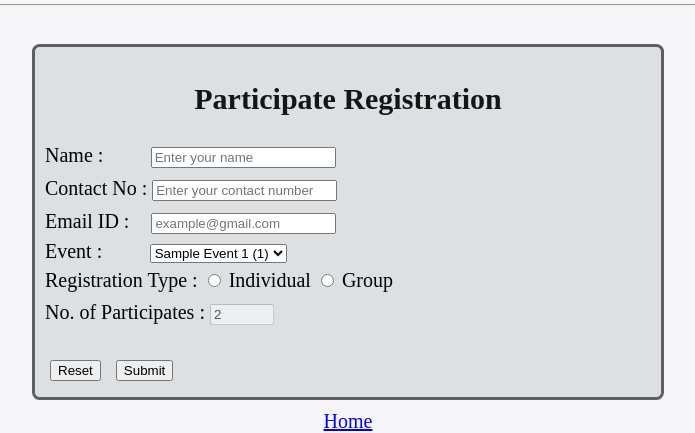
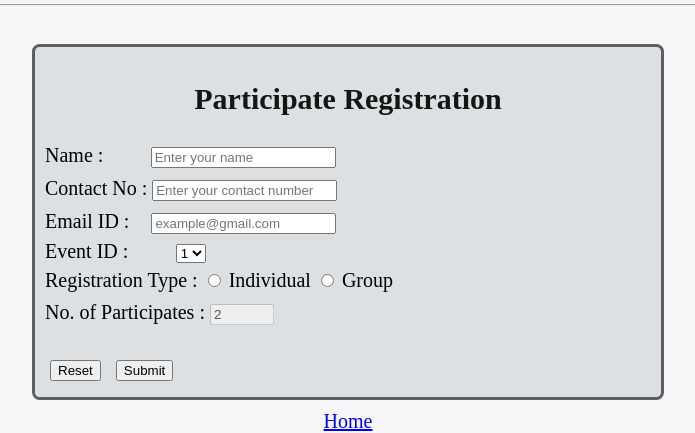
Before and after one commit to Ronak-Jethava/woc3.0-eventmanager-Ronak_Jethava, a Django app: page /participateRegistration in a window 1280 px wide. Shown: the part 464-897 px from the top of the page, without its empty margins (292-987 px from the left). Run offline with Django 3.2, Linux system fonts and the light colour scheme; data comes from the database, SQL or seed files in the repository; both versions use the stored data as it was after the commit.

Commit message:
Last commit for Event and Participate egistration

```diff
--- a/Event_manager_app/participate/views.py
+++ b/Event_manager_app/participate/views.py
@@ -22,21 +22,18 @@ def form(request):
         contact = request.POST.get('contact')
         if(len(contact) == 10):
             contact = '+91'+contact
-        event= request.POST.get('event')
-        lst = list(event.split(' '))
-        event_name = lst[0]
-        event_id = lst[1][1:-1]
+        event_id= request.POST.get('event_id')
 
         event_details = Event.objects.get(id__exact=event_id)
-        isRegistered = Participate.objects.filter(contact__exact=contact, email__exact=email, event__exact=event)
+        isRegistered = Participate.objects.filter(contact__exact=contact, email__exact=email, event__exact=event_details.name)
 
         if not isRegistered:
             if request.POST.get('isGroup') == '1':
-                data = Participate(name=name, event=event_name, contact=contact, email=email, no_of_people='1')
+                data = Participate(name=name, event=event_details.name, contact=contact, email=email, no_of_people='1')
                 data.save()
             else :
                 no_of_people = request.POST.get('no_of_people')
-                data = Participate(name=name, event=event_name, contact=contact, email=email, no_of_people=no_of_people)
+                data = Participate(name=name, event=event_details.name, contact=contact, email=email, no_of_people=no_of_people)
                 data.save()
 
             subject = "Registration successful"
--- a/Event_manager_app/templates/participate_form.html
+++ b/Event_manager_app/templates/participate_form.html
@@ -1,29 +1,29 @@
 <!DOCTYPE html>
 <!-- my html code starts here -->
 <html lang="en">
+
 <head>
     <meta charset="UTF-8">
     <meta name="viewport" content="width=device-width, initial-scale=1.0">
     <title> Participate Registration </title>
     {% load static %}
     <link rel="stylesheet" href="{% static 'participate_form.css' %}">
-    {% comment %} <style>
+    <style>
         * {
             box-sizing: border-box;
         }
 
-/* Style the list (remove margins and bullets, etc) */
         ul {
             list-style-type: none;
             padding: 0;
             margin: 0;
         }
 
-/* Style the list items */
         ul li {
             border: 1px solid #ddd;
-        margin-top: -1px; /* Prevent double borders */
-        background-color: #f6f6f6;
+            margin-top: -1px;
+            /* Prevent double borders */
+            background-color: #b8ccca;
             padding: 12px;
             text-decoration: none;
             font-size: 18px;
@@ -32,12 +32,10 @@
             position: relative;
         }
 
-/* Add a light grey background color on hover */
         ul li:hover {
-        background-color: #eee;
+            background-color: #b8cccab7;
         }
 
-/* Style the close button (span) */
         .close {
             cursor: pointer;
             position: absolute;
@@ -47,33 +45,40 @@
             transform: translate(0%, -50%);
         }
 
-    .close:hover {background: #bbb;}
-    </style> {% endcomment %}
+        .close:hover {
+            background: #bbb;
+        }
+    </style>
 
     <script>
 
-    function Enable_it(Id){
+        function Enable_it(Id) {
             document.getElementById(Id).disabled = false;
         }
 
-    function disable_it(){
+        function disable_it() {
             document.getElementById("people").disabled = true;
         }
 
-    function remove_it(){
+        function remove_it() {
             var closebtns = document.getElementsByClassName("close");
             var i;
 
             /* Loop through the elements, and hide the parent, when clicked on */
             for (i = 0; i < closebtns.length; i++) {
-        closebtns[i].addEventListener("click", function() {
+                closebtns[i].addEventListener("click", function () {
                     this.parentElement.style.display = 'none';
                 });
             }
         }
+
+        $('form').each(function () {
+            this.reset();
+        });
     </script>
 
 </head>
+
 <body>
 
     <hr>
@@ -89,11 +94,11 @@
     {% if up_events %}
     {% for event in up_events %}
     <div style="text-indent:4cm"> <b> {{event.name}} </b></div>
-        <div style="text-indent:4cm"> <b> Event ID :  </b> {{event.id}}<br><br></div>
+    <div style="text-indent:4cm"> <b> Event ID : </b> {{event.id}}<br><br></div>
     <div style="text-indent:4cm"> <b> Description </b> : {{event.desc}} <br><br></div>
-        <div style="text-indent:4cm"> <b> Begin </b>       : {{event.start_date}} at {{event.start_time}} <br></div>
-        <div style="text-indent:4cm"> <b> Conclude </b>   : {{event.end_date}} at {{event.end_time}} <br></div>
-        <div style="text-indent:4cm"> <b> Registration Ends </b>   : {{event.last_date}} at {{event.last_time}} <br></div>
+    <div style="text-indent:4cm"> <b> Begin </b> : {{event.start_date}} at {{event.start_time}} <br></div>
+    <div style="text-indent:4cm"> <b> Conclude </b> : {{event.end_date}} at {{event.end_time}} <br></div>
+    <div style="text-indent:4cm"> <b> Registration Ends </b> : {{event.last_date}} at {{event.last_time}} <br></div>
     <div style="text-indent:4cm"> <b> Venue </b> : {{event.location}} <br></div>
     <hr>
     {% endfor %}
@@ -118,23 +123,23 @@
             <input type="text" id="email" name="email" placeholder="example@gmail.com" required>
         </div>
         <div>
-        <label for="sel"> Event : </label>
-        <select id="sel" name = "event">
+            <label for="sel"> Event ID : </label>
+            <select id="sel" name="event_id">
                 {% if up_events %}
                 {% for event in up_events %}
-                    <option> {{ event.name }} ({{event.id}}) </option><br>
+                <option> {{event.id}} </option><br>
                 {% endfor %}
                 {% endif %}
             </select>
         </div>
         <div class="register">
             <label for="register_type"> Registration Type :</label>
-        <input type="radio" id="register_type" name="isGroup"  value="1" onclick="disable_it()"> Individual
+            <input type="radio" id="register_type" name="isGroup" value="1" onclick="disable_it()"> Individual
             <input type="radio" id="register_type" name="isGroup" value="2" onclick='Enable_it("people")'> Group
         </div>
         <div>
             <label for="people"> No. of Participates :</label>
-        <input type="number" id="people" min='2' max = '100' name="no_of_people" placeholder="2" value = "2" disabled>
+            <input type="number" id="people" min='2' max='100' name="no_of_people" placeholder="2" value="2" disabled>
         </div>
         <br>
         <div>
@@ -146,4 +151,5 @@
         <a href="http://127.0.0.1:8000/"> Home </a>
     </div>
 </body>
+
 </html>
```
Also changed, not shown: Event_manager_app/templates/event_form.html (+19 -8 lines), Event_manager_app/db.sqlite3, Event_manager_app/static/event_form.css (line endings or trailing spaces), Event_manager_app/static/participate_form.css (line endings or trailing spaces). Lines whose indentation alone changed are shown as unchanged.
